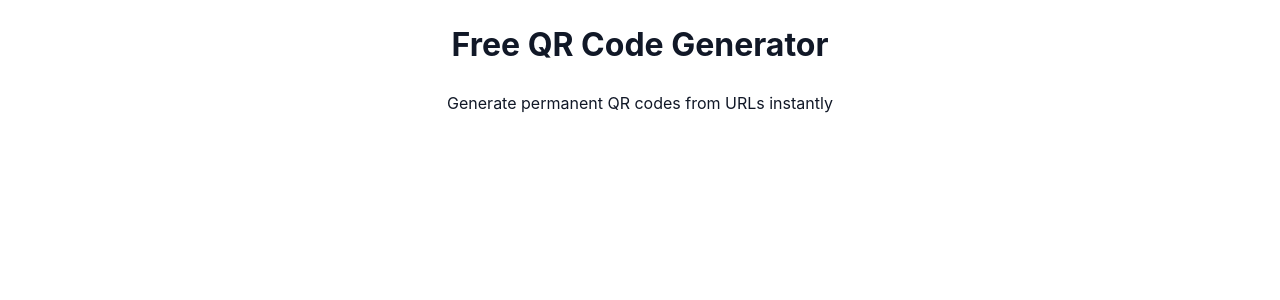
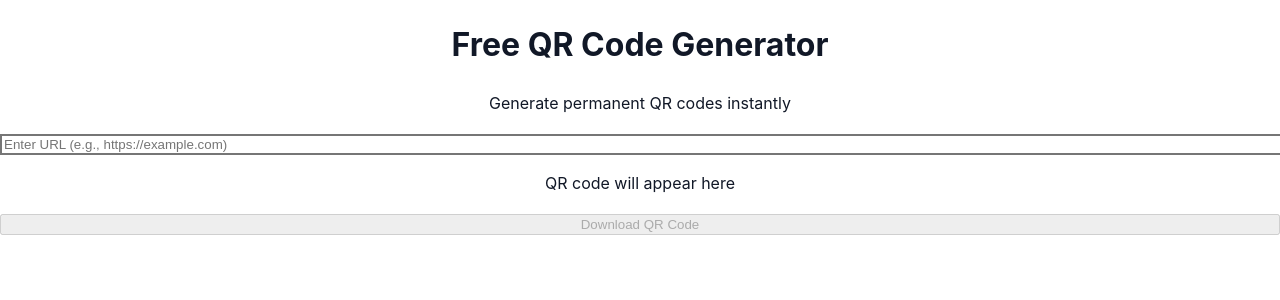
Before and after one commit to DavidSantosTXUSA/FreeQRWebsite, a React (Vite) app: page / in a window 1280 px wide. Shown: the top 300 px of the page. Built offline with nearby package versions, Linux system fonts and the light colour scheme.

Commit message:
Implement complete QR code generator with URL input, validation, and download functionality

```diff
--- a/src/App.tsx
+++ b/src/App.tsx
@@ -1,16 +1,51 @@
+import { useState } from 'react';
+import { Header } from './components/Header';
+import { URLInput } from './components/URLInput';
+import { QRCodePreview } from './components/QRCodePreview';
+import { DownloadButton } from './components/DownloadButton';
+import { ErrorMessage } from './components/ErrorMessage';
+import { SuccessFeedback } from './components/SuccessFeedback';
+import { useQRCode } from './hooks/useQRCode';
+
 function App() {
+  const [url, setUrl] = useState<string>('');
+  const [validURL, setValidURL] = useState<string>('');
+  const [downloadSuccess, setDownloadSuccess] = useState<string>('');
+  const { qrCode, loading, error, generate } = useQRCode();
+
+  const handleURLChange = (newUrl: string) => {
+    setUrl(newUrl);
+    setDownloadSuccess('');
+  };
+
+  const handleValidURL = (normalizedURL: string) => {
+    setValidURL(normalizedURL);
+    generate(normalizedURL);
+  };
+
+  const handleDownload = () => {
+    setDownloadSuccess('QR code downloaded successfully!');
+    setTimeout(() => setDownloadSuccess(''), 3000);
+  };
+
   return (
     <div className="min-h-screen bg-white">
-      <div className="container mx-auto px-4 py-8">
-        <h1 className="text-4xl font-bold text-center text-gray-900">
-          Free QR Code Generator
-        </h1>
-        <p className="text-center text-gray-600 mt-4">
-          Generate permanent QR codes from URLs instantly
-        </p>
-      </div>
+      <Header />
+      <main className="container mx-auto px-4 py-8 max-w-2xl">
+        <div className="space-y-6">
+          <URLInput
+            value={url}
+            onChange={handleURLChange}
+            onValidURL={handleValidURL}
+          />
+          <QRCodePreview qrCode={qrCode} loading={loading} error={error} />
+          <DownloadButton qrCode={qrCode} onDownload={handleDownload} />
+          <ErrorMessage message={error || ''} />
+          <SuccessFeedback message={downloadSuccess} />
+        </div>
+      </main>
     </div>
-  )
+  );
 }
 
-export default App
+export default App;
--- /dev/null
+++ b/src/components/DownloadButton.tsx
@@ -0,0 +1,47 @@
+import React from 'react';
+import { downloadQRCode } from '../utils/download';
+
+interface DownloadButtonProps {
+  qrCode: string | null;
+  disabled?: boolean;
+  onDownload?: () => void;
+}
+
+export const DownloadButton: React.FC<DownloadButtonProps> = ({
+  qrCode,
+  disabled = false,
+  onDownload,
+}) => {
+  const handleDownload = () => {
+    if (!qrCode) {
+      return;
+    }
+
+    try {
+      downloadQRCode(qrCode, 'qrcode.png');
+      if (onDownload) {
+        onDownload();
+      }
+    } catch (error) {
+      console.error('Failed to download QR code:', error);
+    }
+  };
+
+  const isDisabled = disabled || !qrCode;
+
+  return (
+    <button
+      onClick={handleDownload}
+      disabled={isDisabled}
+      className={`w-full max-w-md mx-auto px-6 py-3 text-lg font-semibold text-white rounded-lg transition-colors ${
+        isDisabled
+          ? 'bg-gray-400 cursor-not-allowed'
+          : 'bg-primary hover:bg-primary-dark focus:outline-none focus:ring-2 focus:ring-primary focus:ring-offset-2'
+      }`}
+      aria-label="Download QR code"
+      aria-disabled={isDisabled}
+    >
+      Download QR Code
+    </button>
+  );
+};
--- /dev/null
+++ b/src/components/ErrorMessage.tsx
@@ -0,0 +1,21 @@
+import React from 'react';
+
+interface ErrorMessageProps {
+  message: string;
+}
+
+export const ErrorMessage: React.FC<ErrorMessageProps> = ({ message }) => {
+  if (!message) {
+    return null;
+  }
+
+  return (
+    <div
+      className="mt-4 p-4 bg-red-50 border border-red-200 rounded-lg"
+      role="alert"
+      aria-live="polite"
+    >
+      <p className="text-red-600 text-center">{message}</p>
+    </div>
+  );
+};
--- /dev/null
+++ b/src/components/Header.tsx
@@ -0,0 +1,16 @@
+import React from 'react';
+
+export const Header: React.FC = () => {
+  return (
+    <header className="w-full py-8 px-4">
+      <div className="container mx-auto text-center">
+        <h1 className="text-3xl md:text-4xl font-bold text-gray-900 mb-2">
+          Free QR Code Generator
+        </h1>
+        <p className="text-lg md:text-xl text-gray-600">
+          Generate permanent QR codes instantly
+        </p>
+      </div>
+    </header>
+  );
+};
--- /dev/null
+++ b/src/components/SuccessFeedback.tsx
@@ -0,0 +1,21 @@
+import React from 'react';
+
+interface SuccessFeedbackProps {
+  message: string;
+}
+
+export const SuccessFeedback: React.FC<SuccessFeedbackProps> = ({ message }) => {
+  if (!message) {
+    return null;
+  }
+
+  return (
+    <div
+      className="mt-4 p-4 bg-green-50 border border-green-200 rounded-lg"
+      role="status"
+      aria-live="polite"
+    >
+      <p className="text-green-600 text-center">{message}</p>
+    </div>
+  );
+};
--- /dev/null
+++ b/src/components/URLInput.tsx
@@ -0,0 +1,71 @@
+import React, { useState, useEffect } from 'react';
+import { validateURL, getURLValidationError } from '../utils/urlValidation';
+
+interface URLInputProps {
+  value: string;
+  onChange: (url: string) => void;
+  onValidURL: (url: string) => void;
+}
+
+export const URLInput: React.FC<URLInputProps> = ({ value, onChange, onValidURL }) => {
+  const [error, setError] = useState<string | null>(null);
+  const [isValid, setIsValid] = useState<boolean>(false);
+
+  useEffect(() => {
+    if (value.trim() === '') {
+      setError(null);
+      setIsValid(false);
+      return;
+    }
+
+    const valid = validateURL(value);
+    setIsValid(valid);
+
+    if (valid) {
+      setError(null);
+      // Normalize URL for QR code generation
+      let normalizedURL = value.trim();
+      if (!normalizedURL.match(/^https?:\/\//i)) {
+        normalizedURL = `https://${normalizedURL}`;
+      }
+      onValidURL(normalizedURL);
+    } else {
+      setError(getURLValidationError(value));
+    }
+  }, [value, onValidURL]);
+
+  const handleChange = (e: React.ChangeEvent<HTMLInputElement>) => {
+    const newValue = e.target.value;
+    onChange(newValue);
+  };
+
+  return (
+    <div className="w-full max-w-md mx-auto">
+      <input
+        type="url"
+        value={value}
+        onChange={handleChange}
+        placeholder="Enter URL (e.g., https://example.com)"
+        className={`w-full px-4 py-3 text-lg border-2 rounded-lg focus:outline-none focus:ring-2 transition-colors ${
+          error
+            ? 'border-red-500 focus:ring-red-500'
+            : isValid
+            ? 'border-green-500 focus:ring-green-500'
+            : 'border-gray-300 focus:ring-primary focus:border-primary'
+        }`}
+        aria-label="Enter URL for QR code generation"
+        aria-invalid={error ? 'true' : 'false'}
+        aria-describedby={error ? 'url-error' : undefined}
+      />
+      {error && (
+        <p
+          id="url-error"
+          className="mt-2 text-sm text-red-600"
+          role="alert"
+        >
+          {error}
+        </p>
+      )}
+    </div>
+  );
+};
--- /dev/null
+++ b/src/utils/download.ts
@@ -0,0 +1,20 @@
+/**
+ * Download QR code as PNG image
+ * @param imageData - QR code image data URL
+ * @param filename - Optional filename (default: "qrcode.png")
+ */
+export function downloadQRCode(imageData: string, filename: string = 'qrcode.png'): void {
+  try {
+    // Create a temporary anchor element
+    const link = document.createElement('a');
+    link.href = imageData;
+    link.download = filename;
+
+    // Append to body, click, and remove
+    document.body.appendChild(link);
+    link.click();
+    document.body.removeChild(link);
+  } catch (error) {
+    throw new Error('Failed to download QR code. Please try again.');
+  }
+}
--- /dev/null
+++ b/src/utils/urlValidation.ts
@@ -0,0 +1,38 @@
+/**
+ * Validate URL format
+ * @param url - URL string to validate
+ * @returns boolean - true if URL is valid, false otherwise
+ */
+export function validateURL(url: string): boolean {
+  if (!url || url.trim() === '') {
+    return false;
+  }
+
+  try {
+    // Handle common URL formats (http://, https://, www., etc.)
+    let urlToValidate = url.trim();
+
+    // Add https:// if no protocol is specified
+    if (!urlToValidate.match(/^https?:\/\//i)) {
+      urlToValidate = `https://${urlToValidate}`;
+    }
+
+    // Use URL constructor to validate
+    new URL(urlToValidate);
+    return true;
+  } catch {
+    return false;
+  }
+}
+
+/**
+ * Get helpful error message for invalid URL
+ * @param url - URL string that failed validation
+ * @returns string - Helpful error message
+ */
+export function getURLValidationError(url: string): string {
+  if (!url || url.trim() === '') {
+    return 'Please enter a URL';
+  }
+  return 'Please enter a valid URL (e.g., https://example.com)';
+}
```
